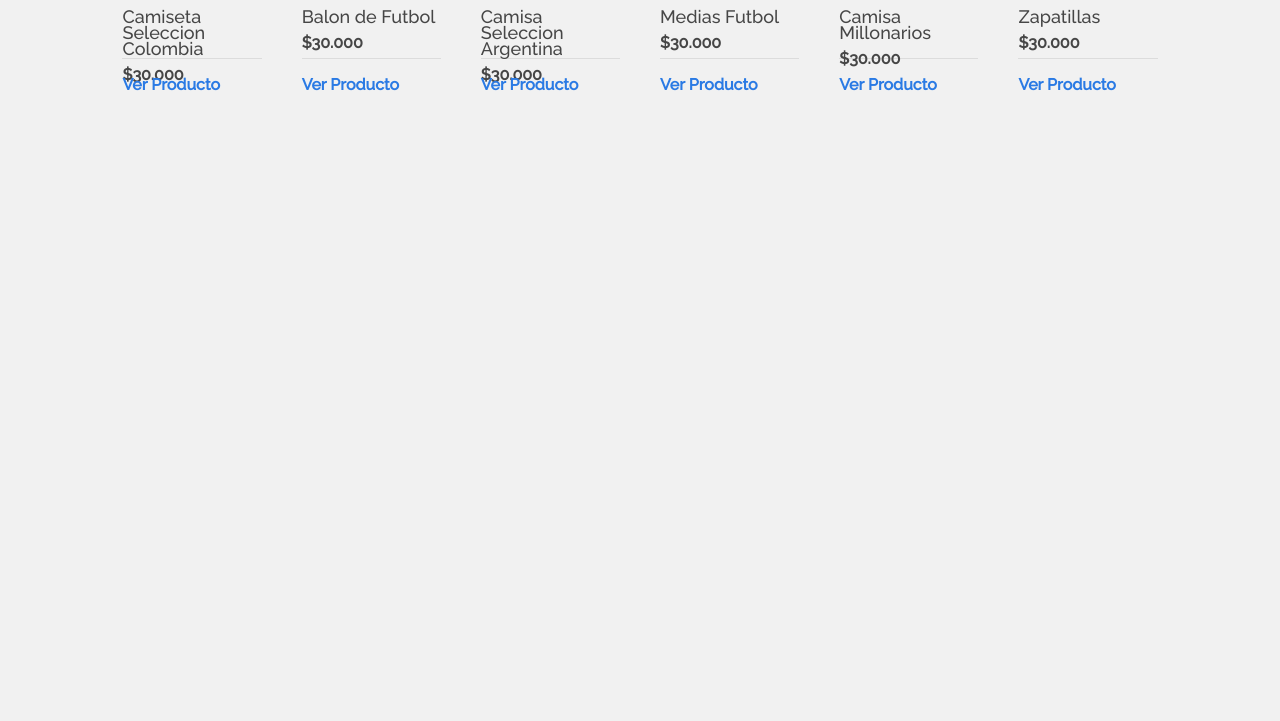
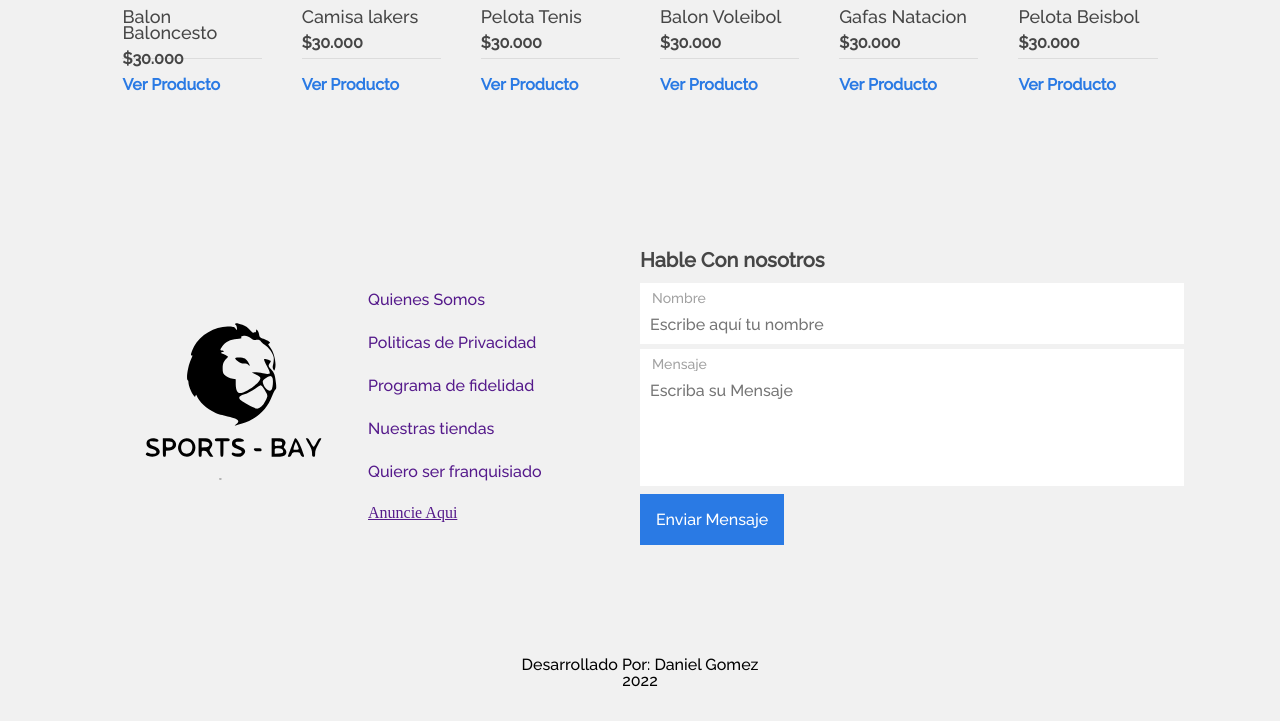
Before and after one commit to Dann-13/E-commerce_JavaScript, a plain HTML site: page index.html in a window 1280 px wide. Shown: the part 1743-2464 px from the top of the page. Before the commit the page ends 1929 px from the top, so only its background shows below. Drawn offline with Linux system fonts and the light colour scheme.

Commit message:
Seccion de footer

```diff
--- /dev/null
+++ b/css/footer.css
@@ -0,0 +1,14 @@
+.rodapePrincipal .container {
+    display: flex;
+    flex-direction: row;
+    justify-content: center;
+    align-items: center;
+    padding: 32px;
+    gap: 10px;
+
+}
+.itemfooter-list{
+    font-family: 'Raleway', sans-serif;
+    font-size: 16px;
+    text-align: center;
+}
--- /dev/null
+++ b/css/form.css
@@ -0,0 +1,79 @@
+.formulario__class {
+    display: flex;
+    width: 100%;
+    align-items: center;
+}
+
+.info {
+    display: flex;
+    flex-direction: column;
+    width: 25%;
+}
+
+.formulario__logo {
+    width: 25%;
+}
+
+.logo__form {
+    width: 100%;
+}
+
+.info__elemento {
+    padding-bottom: 24px;
+    font-family: 'Raleway';
+    font-style: normal;
+    font-weight: 500;
+    font-size: 16px;
+    line-height: 19px;
+    text-decoration: none;
+}
+
+.formulario__div {
+    width: 50%;
+    margin-top: 64px;
+}
+
+.detallesContacto-Titulos {
+    font-size: 20px;
+    font-family: 'Raleway', sans-serif;
+    color: #464646;
+    padding-bottom: 8px;
+    font-weight: 700;
+}
+
+.elemento {
+    padding-top: 5px;
+}
+
+label {
+    display: block;
+    color: #A2A2A2;
+    background-color: #fff;
+    padding-left: 12px;
+    padding-top: 8PX;
+    font-family: 'Raleway', sans-serif;
+    font-size: 14px;
+}
+
+form input,
+form textarea {
+
+    font-family: 'Raleway', sans-serif;
+    width: 100%;
+    padding: 10px;
+    box-sizing: border-box;
+    border: none;
+    color: #525c66;
+    font-size: 1em;
+    resize: none;
+}
+
+.btn-enviarMensaje {
+    font-family: 'Raleway', sans-serif;
+    padding: 16px;
+    background-color: #2A7AE4;
+    color: #fff;
+    font-size: 16px;
+    border: none;
+    margin-bottom: 80px;
+}
--- a/css/grid.css
+++ b/css/productos.css
@@ -1,15 +1,7 @@
-.productos {
-}
-
 .productos__items {
     padding-bottom: 64px;
 
 }
-
-.productos__info {
-
-}
-
 .productos {
     margin-top: 64px;
 }
--- a/index.html
+++ b/index.html
@@ -1,14 +1,18 @@
 <!DOCTYPE html>
 <html lang="en">
+
 <head>
     <meta charset="UTF-8">
     <meta http-equiv="X-UA-Compatible" content="IE=edge">
     <meta name="viewport" content="width=device-width, initial-scale=1.0">
     <link rel="stylesheet" href="css/main.css">
-    <link rel="stylesheet" href="css/grid.css">
+    <link rel="stylesheet" href="css/productos.css">
+    <link rel="stylesheet" href="css/form.css">
+    <link rel="stylesheet" href="css/footer.css">
     <link href="https://fonts.googleapis.com/css2?family=Raleway:wght@500&display=swap" rel="stylesheet">
     <title>Document</title>
 </head>
+
 <body class="app">
     <section class="encabezado">
         <div class="container">
@@ -212,7 +216,7 @@
                             <img class="productos__card___imagen" src="img/baloncesto1.png" alt="" srcset="">
                             <div class="productos__card___base">
                                 <div class="productos__card___header">
-                                    <h5 class="productos__card___titulo">Camiseta Seleccion Colombia</h5>
+                                    <h5 class="productos__card___titulo">Balon Baloncesto</h5>
                                     <p class="productos__card___precio">$30.000</p>
                                 </div>
                                 <div class="productos__card___descripcion">
@@ -224,7 +228,7 @@
                             <img class="productos__card___imagen" src="img/baloncesto2.png" alt="" srcset="">
                             <div class="productos__card___base">
                                 <div class="productos__card___header">
-                                    <h5 class="productos__card___titulo">Balon de Futbol</h5>
+                                    <h5 class="productos__card___titulo">Camisa lakers</h5>
                                     <p class="productos__card___precio">$30.000</p>
                                 </div>
                                 <div class="productos__card___descripcion">
@@ -236,7 +240,7 @@
                             <img class="productos__card___imagen" src="img/tenis1.png" alt="" srcset="">
                             <div class="productos__card___base">
                                 <div class="productos__card___header">
-                                    <h5 class="productos__card___titulo">Camisa Seleccion Argentina</h5>
+                                    <h5 class="productos__card___titulo">Pelota Tenis</h5>
                                     <p class="productos__card___precio">$30.000</p>
                                 </div>
                                 <div class="productos__card___descripcion">
@@ -248,7 +252,7 @@
                             <img class="productos__card___imagen" src="img/voleibol1.png" alt="" srcset="">
                             <div class="productos__card___base">
                                 <div class="productos__card___header">
-                                    <h5 class="productos__card___titulo">Medias Futbol</h5>
+                                    <h5 class="productos__card___titulo">Balon Voleibol</h5>
                                     <p class="productos__card___precio">$30.000</p>
                                 </div>
                                 <div class="productos__card___descripcion">
@@ -260,7 +264,7 @@
                             <img class="productos__card___imagen" src="img/natacion1.jpg" alt="" srcset="">
                             <div class="productos__card___base">
                                 <div class="productos__card___header">
-                                    <h5 class="productos__card___titulo">Camisa Millonarios</h5>
+                                    <h5 class="productos__card___titulo">Gafas Natacion</h5>
                                     <p class="productos__card___precio">$30.000</p>
                                 </div>
                                 <div class="productos__card___descripcion">
@@ -272,7 +276,7 @@
                             <img class="productos__card___imagen" src="img/beisbol.jpg" alt="" srcset="">
                             <div class="productos__card___base">
                                 <div class="productos__card___header">
-                                    <h5 class="productos__card___titulo">Zapatillas</h5>
+                                    <h5 class="productos__card___titulo">Pelota Beisbol</h5>
                                     <p class="productos__card___precio">$30.000</p>
                                 </div>
                                 <div class="productos__card___descripcion">
@@ -286,13 +290,54 @@
         </section>
 
         <section class="formulario">
-            <div class="formulario">
-
+            <div class="container">
+                <div class="formulario__class">
+                    <div class="formulario__logo">
+                        <img src="img/logos.svg" alt="" srcset="" class="logo__form">
+                    </div>
+                    <div class="info">
+                        <a href="" class="info__elemento">Quienes Somos</a>
+                        <a href="" class="info__elemento">Politicas de Privacidad</a>
+                        <a href="" class="info__elemento">Programa de fidelidad</a>
+                        <a href="" class="info__elemento">Nuestras tiendas</a>
+                        <a href="" class="info__elemento">Quiero ser franquisiado</a>
+                        <a href="" class="info__elemento1">Anuncie Aqui</a>
+                    </div>
+                    <div class="formulario__div">
+                        <ul>
+                            <li class="detallesContacto-Titulos">Hable Con nosotros</li>
+                            <li>
+                                <form action="" class="formulario-Contacto">
+                                    <div class="elemento">
+                                        <label for="nombre">Nombre</label>
+                                        <input id="nombre" type="text" id="name" name="user_name" placeholder="Escribe aquí tu nombre">
+                                    </div>
+                                    <div class="elemento">
+                                        <label for="title" class="form-label">Mensaje</label>
+                                        <textarea name="mensaje" class="mensaje" id="" cols="30" rows="5"
+                                            placeholder="Escriba su Mensaje"></textarea>
+                                    </div>
+                                    <div class="elemento">
+                                        <button class="btn-enviarMensaje" id="enviar" type="submit" >Enviar Mensaje</button>
+                                    </div>
+                                </form>
+                            </li>
+                        </ul>
+                    </div>
+                </div>
             </div>
         </section>
     </main>
-    <footer class="footer">
-
+    <footer class="rodapePrincipal">
+        <div class="container">
+            <section class="rodapePrincipal-list">
+                <ul class="footer-list">
+                    <li class="itemfooter-list">Desarrollado Por: Daniel Gomez </li>
+                    <li class="itemfooter-list">2022</li>
+                </ul>
+            </section>
+        </div>
     </footer>
 </body>
+
 </html>
```
